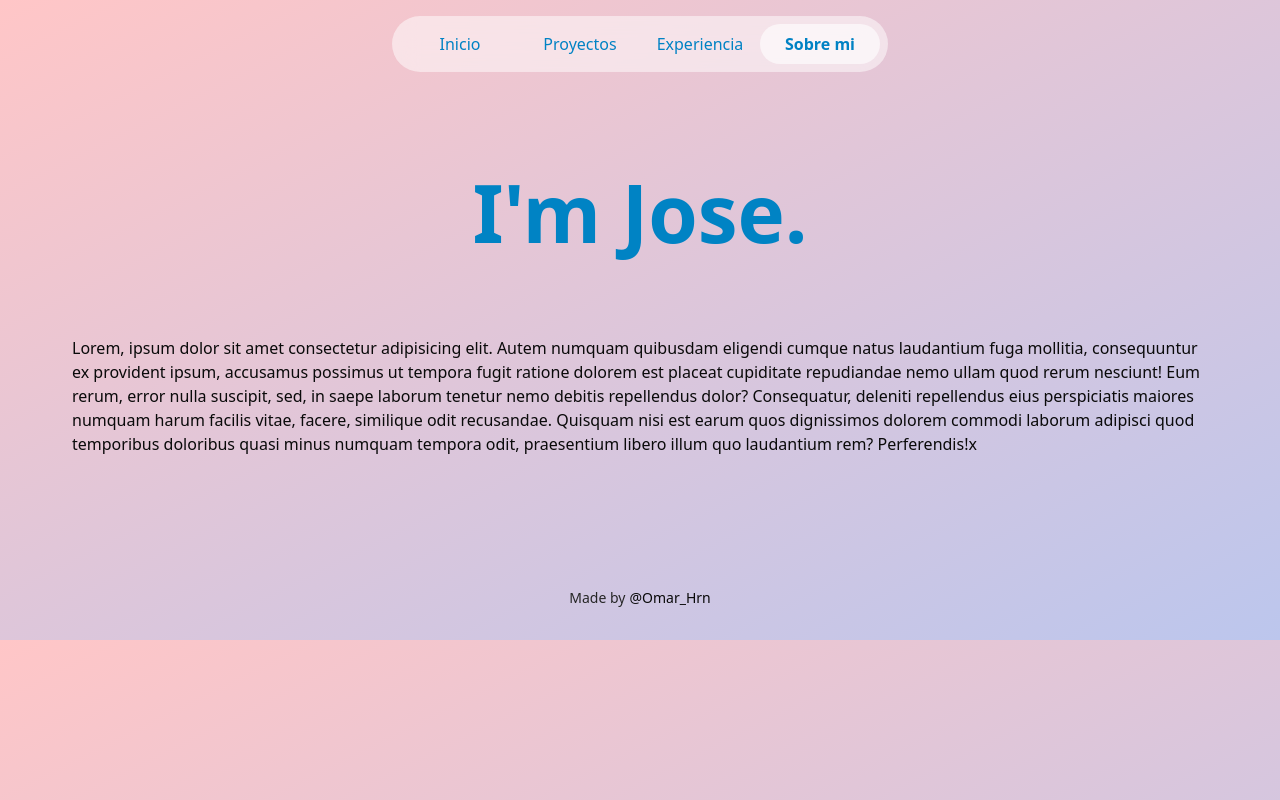
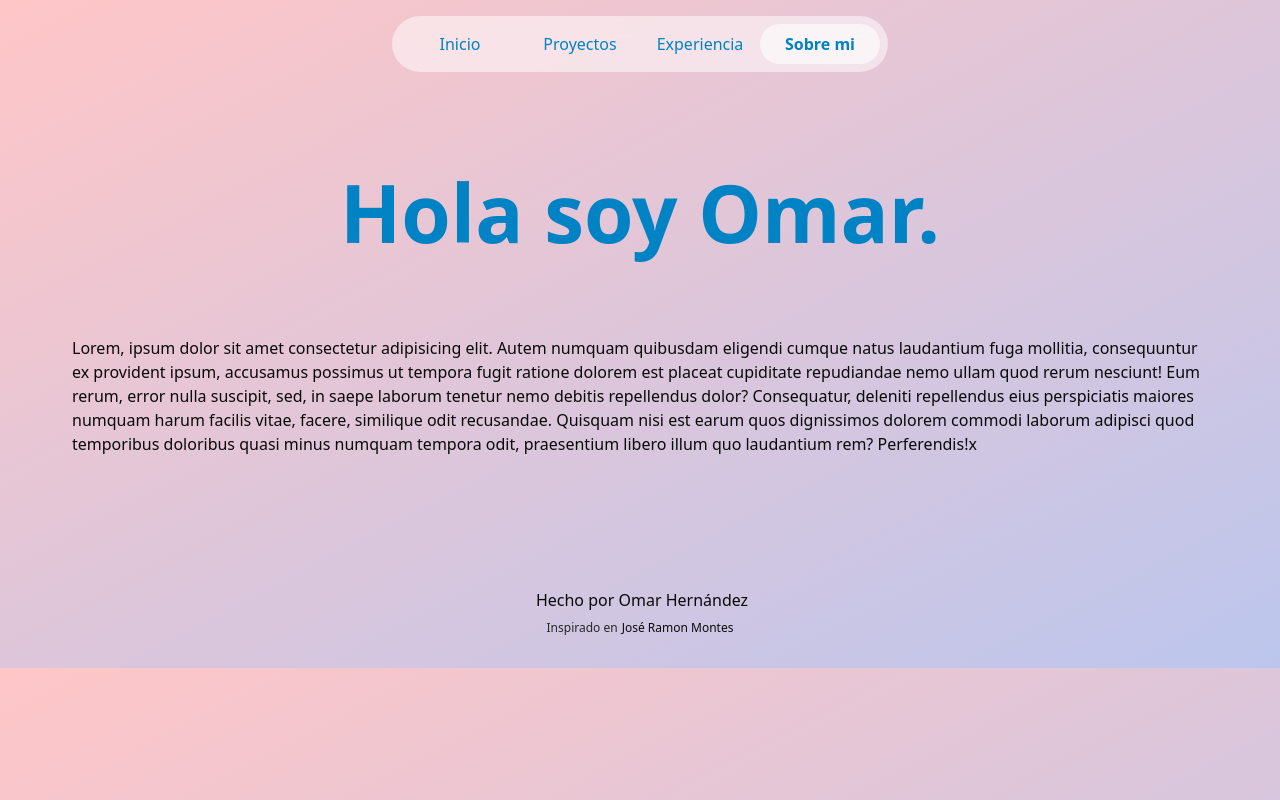
Before and after one commit to omar15hr/Portafolio, a Next.js app: page /about in a window 1280 px wide. Built offline with nearby package versions, Linux system fonts and the light colour scheme; a web font is replaced by a local one.

Commit message:
cambio en el footer, navbar y about

```diff
--- a/src/app/about/page.tsx
+++ b/src/app/about/page.tsx
@@ -2,7 +2,7 @@ function AboutPage() {
   return (
     <main className="flex flex-col items-center gap-10 md:gap-20 max-w-[1200px] mx-auto mt-10 md:mt-20 px-4 sm:px-6 md:px-8 relative mb-[50px] md:mb-[100px]">
       <h1 className="acorn text-[2.5rem] sm:text-[3.5rem] md:text-[5rem] font-bold text-center leading-tight md:leading-22 text-[#0083C4]">
-        I&apos;m Jose.
+        Hola soy Omar.
       </h1>
       <div>Lorem, ipsum dolor sit amet consectetur adipisicing elit. Autem numquam quibusdam eligendi cumque natus laudantium fuga mollitia, consequuntur ex provident ipsum, accusamus possimus ut tempora fugit ratione dolorem est placeat cupiditate repudiandae nemo ullam quod rerum nesciunt! Eum rerum, error nulla suscipit, sed, in saepe laborum tenetur nemo debitis repellendus dolor? Consequatur, deleniti repellendus eius perspiciatis maiores numquam harum facilis vitae, facere, similique odit recusandae. Quisquam nisi est earum quos dignissimos dolorem commodi laborum adipisci quod temporibus doloribus quasi minus numquam tempora odit, praesentium libero illum quo laudantium rem? Perferendis!x</div>
     </main>
--- a/src/app/components/Footer.tsx
+++ b/src/app/components/Footer.tsx
@@ -1,17 +1,15 @@
 function Footer() {
   return (
     <footer>
-      <div className="flex items-center justify-center py-8">
-        <span className="text-sm text-neutral-800 dark:text-neutral-200">
-          Made by
-          <a
-            href="https://twitter.com/Ibelick"
-            target="_blank"
-            rel="noopener noreferrer"
+      <div className="flex flex-col gap-2 items-center justify-center py-8">
+        <span className="ml-1 text-neutral-950 dark:text-neutral-100">Hecho por Omar Hernández</span>
+        <span className="text-xs text-neutral-800 dark:text-neutral-200">
+          Inspirado en
+          <span
             className="ml-1 text-neutral-950 dark:text-neutral-100"
           >
-            @Omar_Hrn
-          </a>
+            José Ramon Montes
+          </span>
         </span>
       </div>
     </footer>
--- a/src/app/components/HeroSection.tsx
+++ b/src/app/components/HeroSection.tsx
@@ -40,6 +40,13 @@ export function HeroSection() {
               >
                 Github
               </Link>
+              <Link
+                href="https://drive.google.com/file/d/157fio2mBOKRRJVFwKBLbK-02i7VbS2ol/view?usp=sharing"
+                target="_blank"
+                className="bg-gradient-to-l text-white from-red-400 to-red-500 roboto px-4 md:px-5 py-3 rounded-full font-bold text-md md:text-md cursor-pointer"
+              >
+                CV
+              </Link>
             </div>
           </div>
           <Image
--- a/src/app/components/Projects.tsx
+++ b/src/app/components/Projects.tsx
@@ -11,11 +11,11 @@ function Projects() {
 
       <div className="grid grid-cols-1 md:grid-cols-2 lg:grid-cols-3 gap-4 md:gap-6">
         <ProjectCard
-          title="Backgrounds Hub"
+          title="Backgrounds Snippets"
           description="Collection of modern, high quality backgrounds"
           image={backgroundSnippet}
           className="h-[300px] sm:h-[350px]"
-          href="https://backgroundshub.vercel.app/"
+          href="https://background-snippets-two.vercel.app"
         />
         <ComingSoonCard className="h-[300px] sm:h-[350px] hidden md:flex" />
         <ComingSoonCard className="h-[300px] sm:h-[350px] hidden md:flex" />
@@ -24,7 +24,7 @@ function Projects() {
           description="E-commerce con sistema de autenticación, envío de correos electrónicos y pasarela de pagos."
           image={muscari}
           className="h-[300px] sm:h-[350px] md:h-full md:col-span-1 lg:col-span-1"
-          href="https://skeleton-loader-generator.vercel.app/"
+          href="https://muscari.vercel.app"
         />
 
         <div className="flex-col gap-4 md:gap-6 md:col-span-1 lg:col-span-1 hidden md:flex">
```
